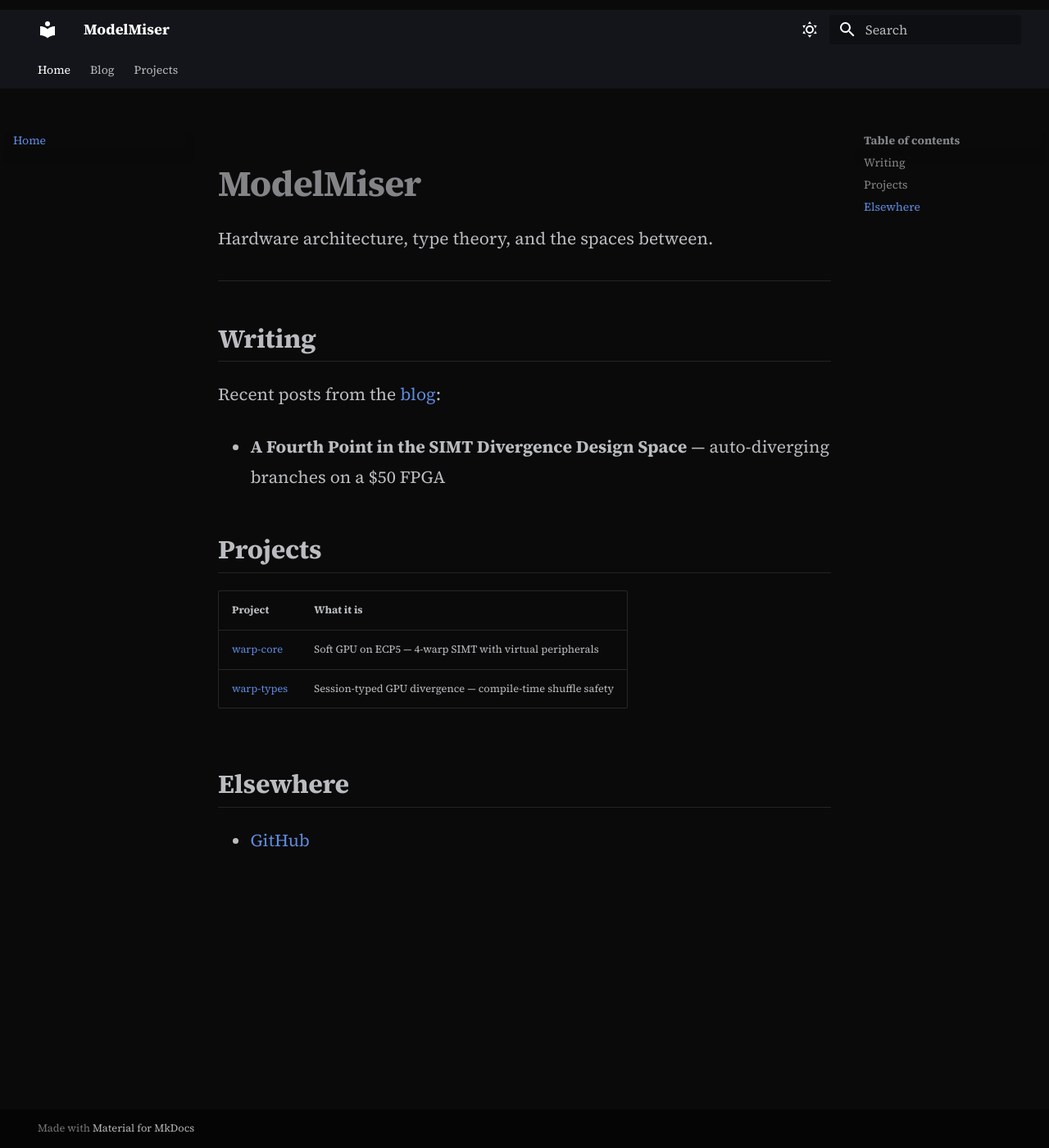
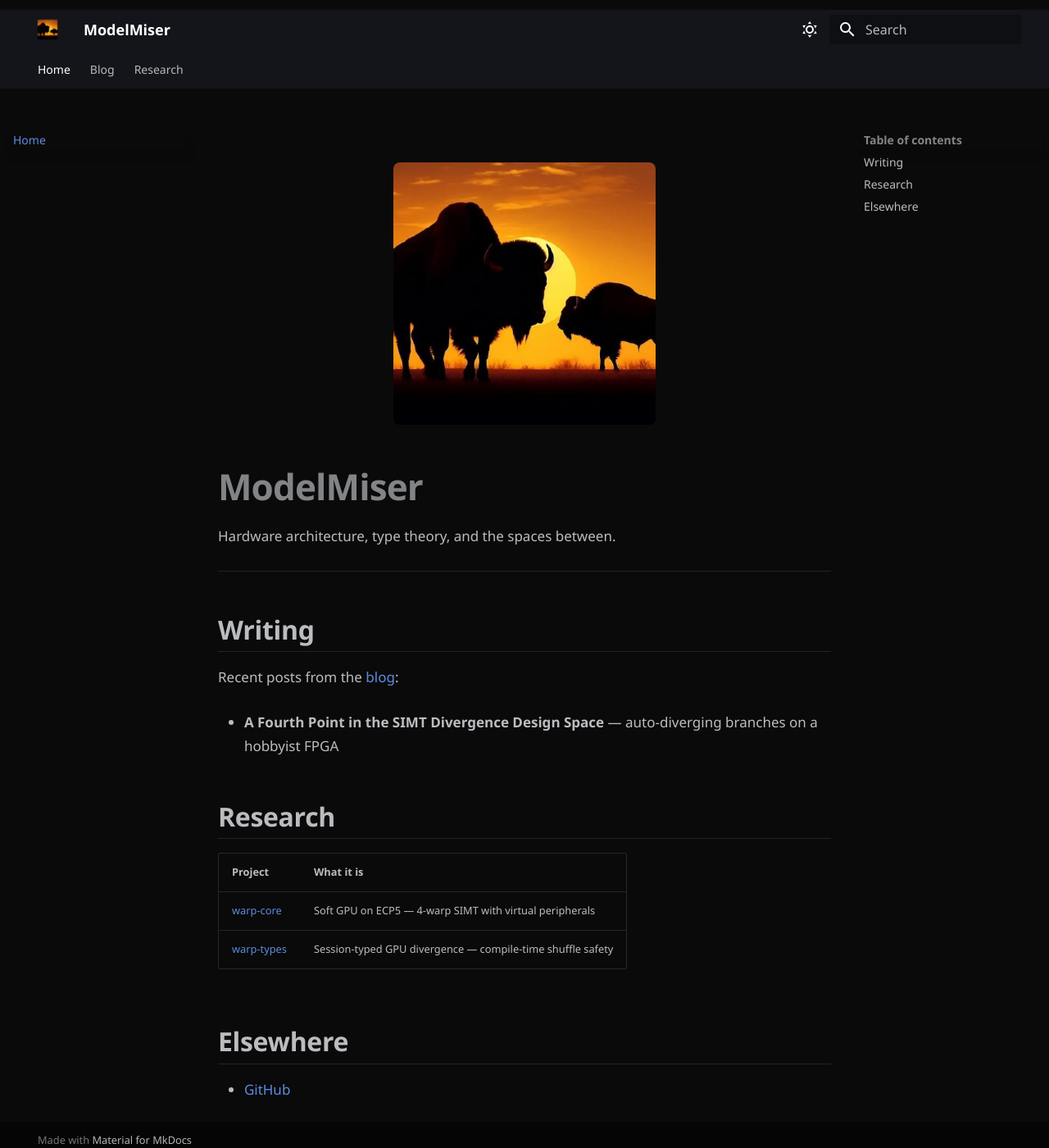
Before and after one commit to modelmiser/modelmiser, an MkDocs documentation site: the page built from docs/index.md, in a window 1280 px wide and 1400 px high. Shown: the whole window at 82% size. Built offline with MkDocs 1.6.1 and Material for MkDocs 9.7.7, drawn with Linux system fonts in a browser that asks for light colours.

Commit message:
chore: authoring guide, logo, editorial refinements
- AUTHORING.md: complete reference for future posts (voice, template,
  code fences, content rules, deployment workflow, typography decisions)
- Logo (bison silhouette) in header, favicon, and landing page
- Dark theme default, Segoe UI font stack, no Google Fonts
- All code fences tagged for syntax highlighting
- Price claims removed (hardware prices vary by region)
- warp-types lineage corrected (type theory first, hardware second)
- "Projects" tab renamed to "Research" (matches GitHub profile)
- Font size reduced to 0.85rem body / 0.78rem code

Co-Authored-By: Claude Opus 4.6 (1M context) <noreply@anthropic.com>

```diff
--- a/docs/index.md
+++ b/docs/index.md
@@ -1,3 +1,7 @@
+<div style="text-align: center; margin: 2rem 0 1rem;">
+  <img src="assets/logo.jpeg" alt="ModelMiser" style="max-width: 320px; border-radius: 8px;">
+</div>
+
 # ModelMiser
 
 Hardware architecture, type theory, and the spaces between.
@@ -8,9 +12,9 @@ Hardware architecture, type theory, and the spaces between.
 
 Recent posts from the [blog](blog/index.md):
 
-- **A Fourth Point in the SIMT Divergence Design Space** — auto-diverging branches on a $50 FPGA
+- **A Fourth Point in the SIMT Divergence Design Space** — auto-diverging branches on a hobbyist FPGA
 
-## Projects
+## Research
 
 | Project | What it is |
 |---------|-----------|
--- a/docs/projects/index.md
+++ b/docs/projects/index.md
@@ -1,6 +1,6 @@
-# Projects
+# Research
 
 | Project | Description | Status |
 |---------|-------------|--------|
 | [warp-core](warp-core.md) | Soft GPU: 4-warp SIMT processor on ECP5-85F | ISA v0.5.2 spec complete, RTL migration next |
-| [warp-types](warp-types.md) | Session-typed GPU divergence for Rust | v0.2.0 on crates.io |
+| [warp-types](warp-types.md) | Session-typed GPU divergence for Rust | v0.3.1 on crates.io |
--- a/docs/stylesheets/blog.css
+++ b/docs/stylesheets/blog.css
@@ -2,6 +2,15 @@
    ModelMiser Blog — Typography and Layout
    Optimized for long-form reading, not documentation.
    ========================================================================== */
+
+/* --------------------------------------------------------------------------
+   Font stack — Segoe UI with sensible fallbacks
+   -------------------------------------------------------------------------- */
+
+:root {
+  --md-text-font: "Segoe UI", system-ui, -apple-system, sans-serif;
+  --md-code-font: "Cascadia Code", "JetBrains Mono", "Fira Code", monospace;
+}
 
 /* --------------------------------------------------------------------------
    Content width — narrower than docs default for readability
@@ -23,8 +32,8 @@
    -------------------------------------------------------------------------- */
 
 .md-typeset {
-  font-size: 1.05rem;         /* Slightly larger than Material default */
-  line-height: 1.78;          /* Generous — key for long-form readability */
+  font-size: 0.85rem;         /* Tighter than Material default */
+  line-height: 1.7;
 }
 
 /* Headings: tighter, more contrast */
@@ -91,7 +100,7 @@
 
 /* Assembly and Verilog get a bit more room */
 .md-typeset pre code {
-  font-size: 0.85rem;
+  font-size: 0.78rem;
   line-height: 1.5;
 }
 
--- a/mkdocs.yml
+++ b/mkdocs.yml
@@ -25,9 +25,9 @@ theme:
       toggle:
         icon: material/weather-night
         name: Switch to dark mode
-  font:
-    text: Source Serif 4
-    code: JetBrains Mono
+  logo: assets/logo.jpeg
+  favicon: assets/logo.jpeg
+  font: false
 
 plugins:
   - search
@@ -87,7 +87,7 @@ nav:
   - Home: index.md
   - Blog:
     - blog/index.md
-  - Projects:
+  - Research:
     - projects/index.md
     - Warp-Core: projects/warp-core.md
     - Warp-Types: projects/warp-types.md
```
Also changed, not shown: AUTHORING.md (added, +187 -0 lines), docs/blog/posts/auto-diverge.md (+14 -7 lines), docs/projects/warp-core.md (+1 -1 lines), docs/assets/logo.jpeg (added).
